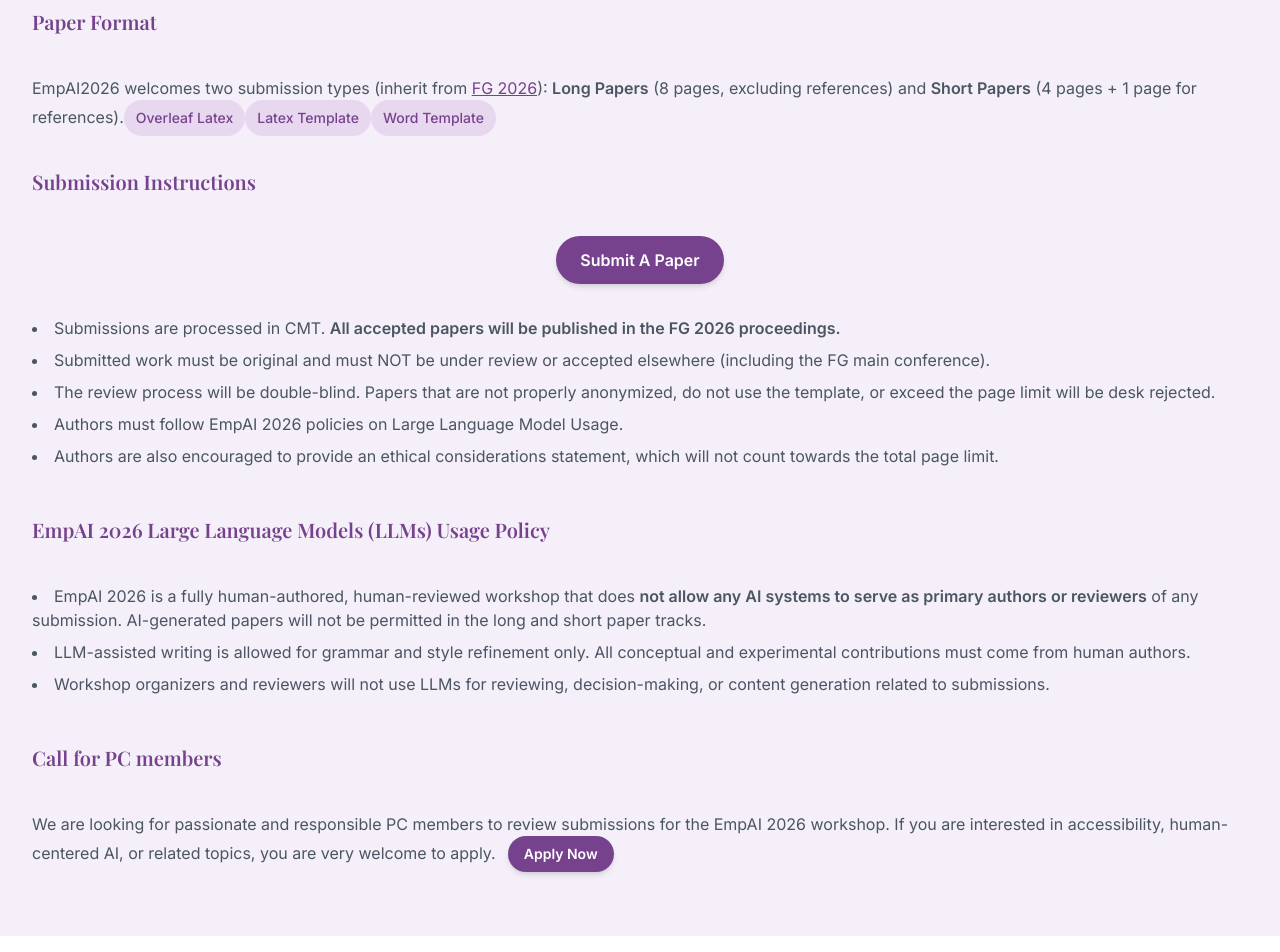
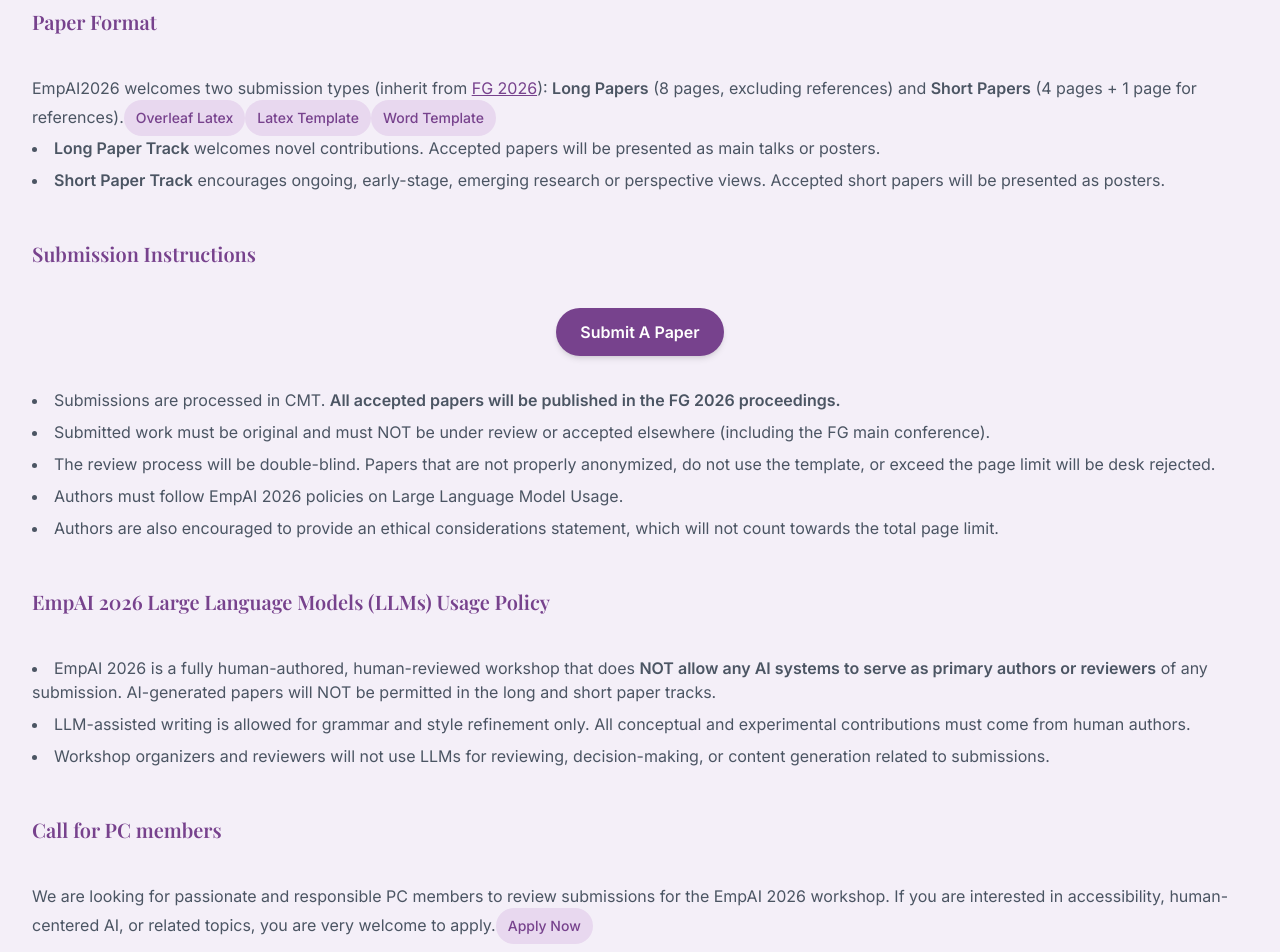
Before and after one commit to ElizaZhou96/EmpAI26, a React (Vite) app: page / in a window 1280 px wide. Shown: the part 2260-3212 px from the top of the page. Built offline with nearby package versions, Linux system fonts and the light colour scheme.

Commit message:
Update App.tsx

```diff
--- a/src/App.tsx
+++ b/src/App.tsx
@@ -212,6 +212,11 @@
                 >
                   Word Template
                 </a>
+
+				<ul className="text-gray-600 mb-4 list-disc list-inside space-y-2">
+				<li><strong>Long Paper Track</strong> welcomes novel contributions. Accepted papers will be presented as main talks or posters. </li>
+				<li><strong>Short Paper Track</strong> encourages ongoing, early-stage, emerging research or perspective views. Accepted short papers will be presented as posters. </li>
+			  	</ul>
 			  </p>
 
 			  <h3 className="text-xl font-semibold text-[#77428D] mb-2">Submission Instructions</h3>
@@ -235,7 +240,7 @@
 
 			  <h3 className="text-xl font-semibold text-[#77428D] mb-2">EmpAI 2026 Large Language Models (LLMs) Usage Policy</h3>
 			  <ul className="text-gray-600 mb-4 list-disc list-inside space-y-2">
-				<li>EmpAI 2026 is a fully human-authored, human-reviewed workshop that does <strong>not allow any AI systems to serve as primary authors or reviewers</strong> of any submission. AI-generated papers will not be permitted in the long and short paper tracks. </li>
+				<li>EmpAI 2026 is a fully human-authored, human-reviewed workshop that does <strong>NOT allow any AI systems to serve as primary authors or reviewers</strong> of any submission. AI-generated papers will NOT be permitted in the long and short paper tracks. </li>
 				<li>LLM-assisted writing is allowed for grammar and style refinement only. All conceptual and experimental contributions must come from human authors.  </li>
 				<li>Workshop organizers and reviewers will not use LLMs for reviewing, decision-making, or content generation related to submissions. </li>
 			  </ul>
@@ -247,7 +252,7 @@
                   href="https://docs.google.com/forms/d/e/1FAIpQLSfPQVtYlbLfO_R9Oq4jjdK0Cig8HGB6rA1HDs4EP4rWCZsF5Q/viewform?usp=dialog"
                   target="_blank"
                   rel="noopener noreferrer"
-                  className="inline-flex items-center px-4 py-2 ml-3 text-sm font-semibold rounded-full bg-[#77428D] text-white shadow-md hover:bg-[#65307D] hover:shadow-lg transition-colors duration-200"
+                  className="inline-flex items-center px-3 py-2 text-sm font-medium rounded-full bg-[#E8D8EF] text-[#77428D] hover:bg-[#D9C1E6] transition"
                 >
                   Apply Now
                 </a>
```
